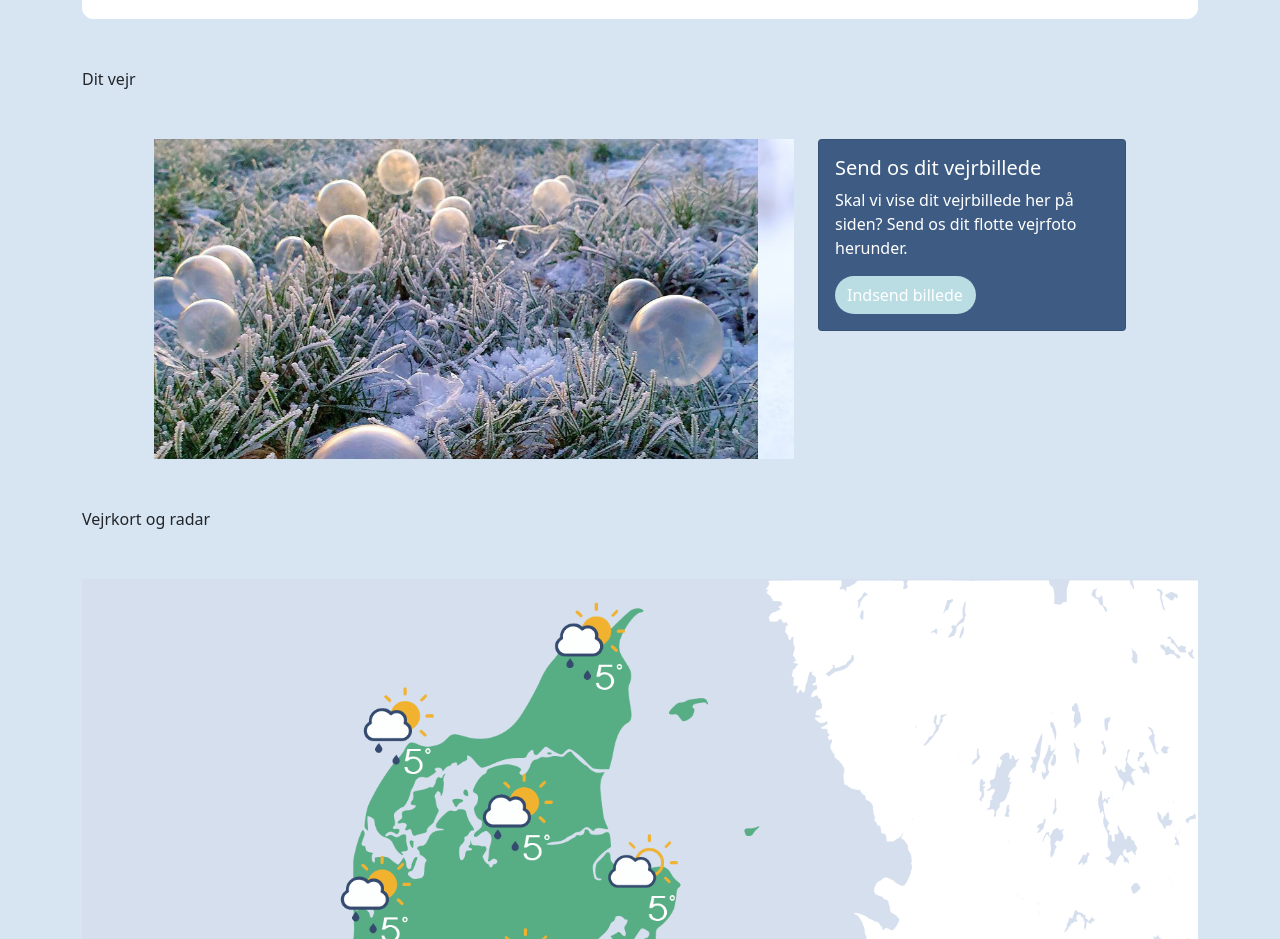
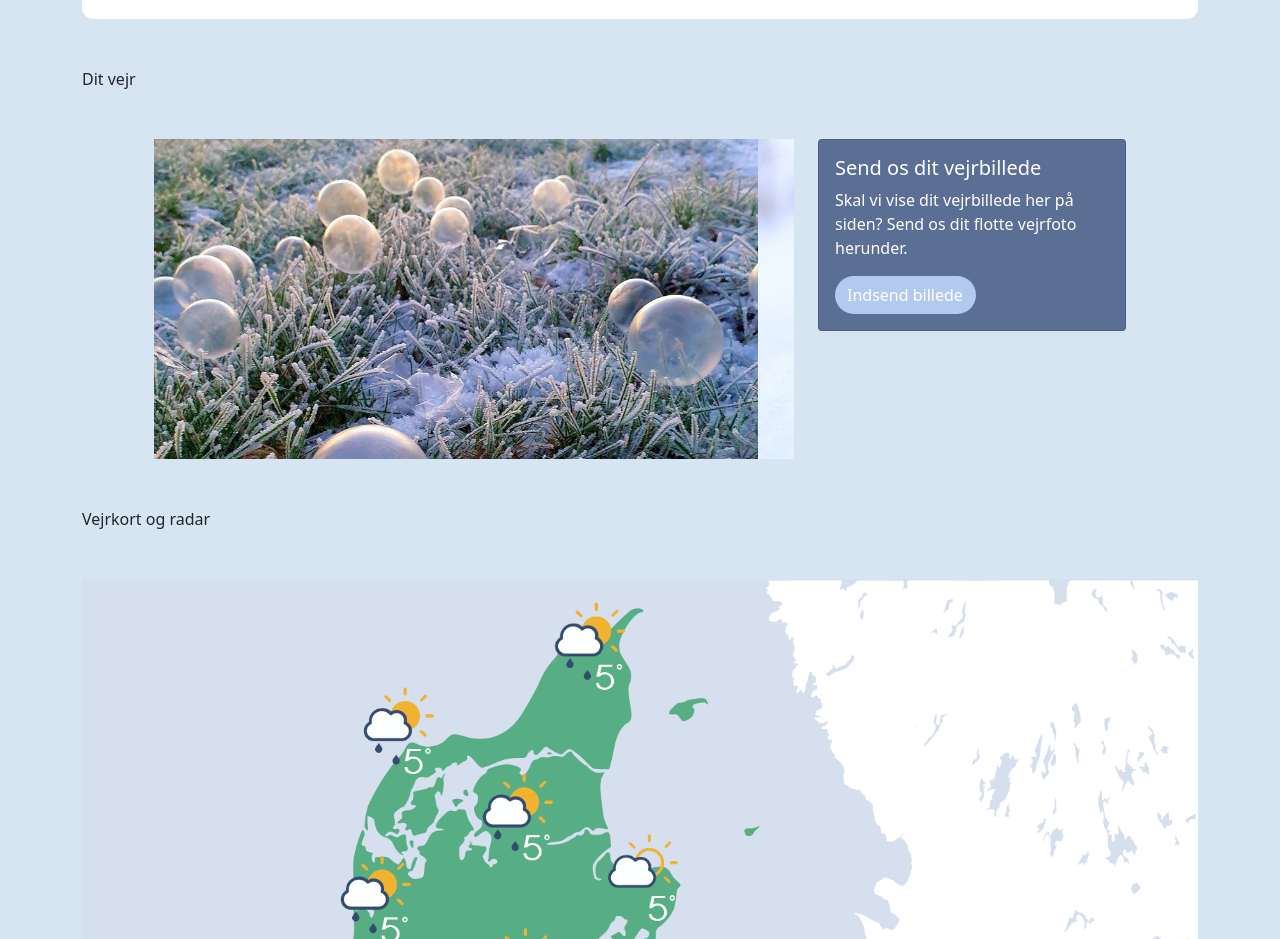
Before and after one commit to rikkenora/tema2.1, a website: page index.html in a window 1280 px wide. Shown: the part 1340-2279 px from the top of the page. Drawn offline with nearby package versions, Linux system fonts and the light colour scheme.

Commit message:
ændring af farver

```diff
--- a/index.html
+++ b/index.html
@@ -145,11 +145,11 @@
 			</div>
 		</div>
 		<div class="col-4 row-1">
-			<div class="card" style="background-color: #3E5C83">
+			<div class="card" style="background-color: #5A6F93">
 				<div class="card-body">
 					<h5 class="card-title text-white">Send os dit vejrbillede</h5>
 					<p class="card-text text-white">Skal vi vise dit vejrbillede her på siden? Send os dit flotte vejrfoto herunder.</p>
-					<a href="#" class="btn text-white" style="background-color: #badce3">Indsend billede</a>
+					<a href="#" class="btn text-white" style="background-color: #B2CAEE">Indsend billede</a>
 				</div>
 			</div>
 		</div>
```
